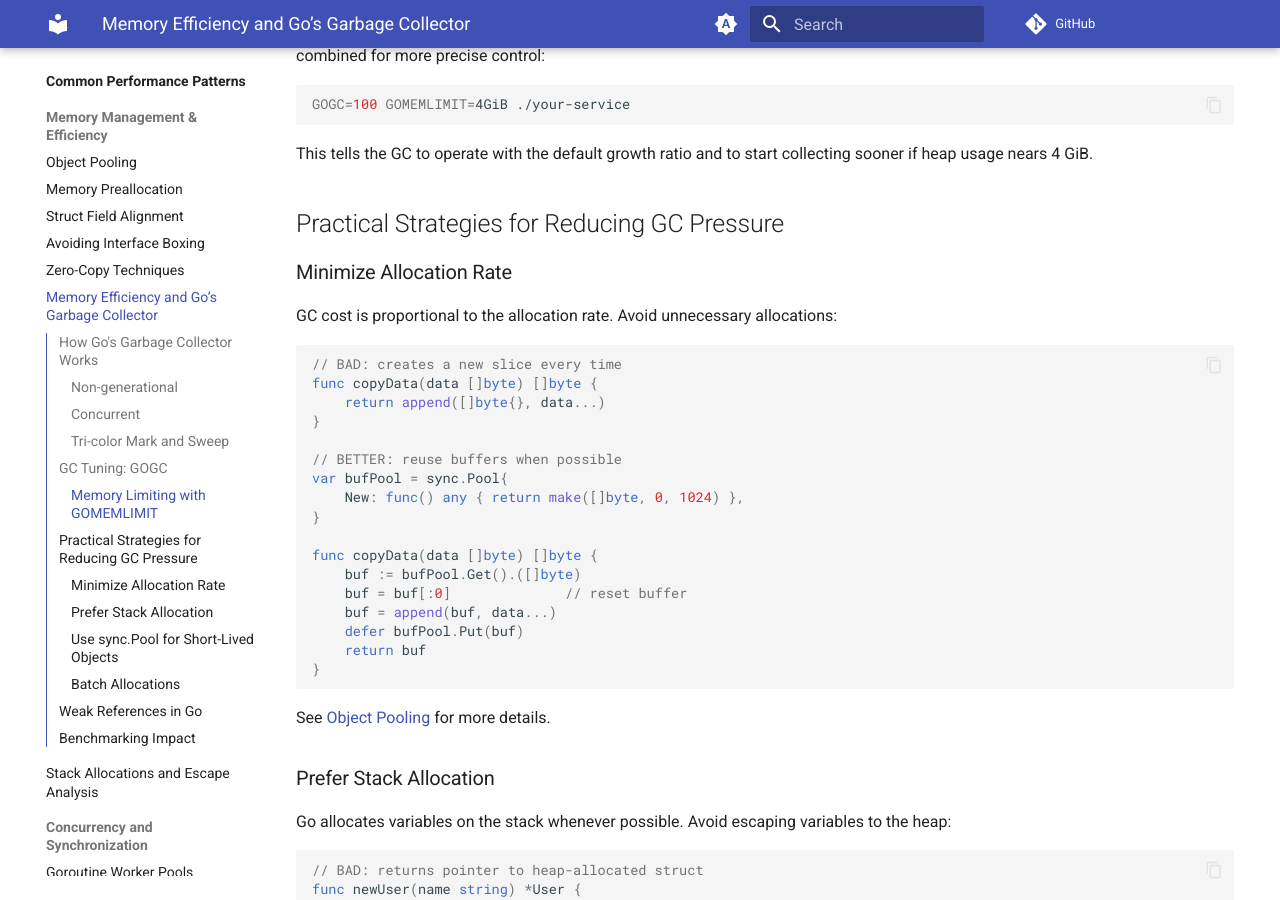
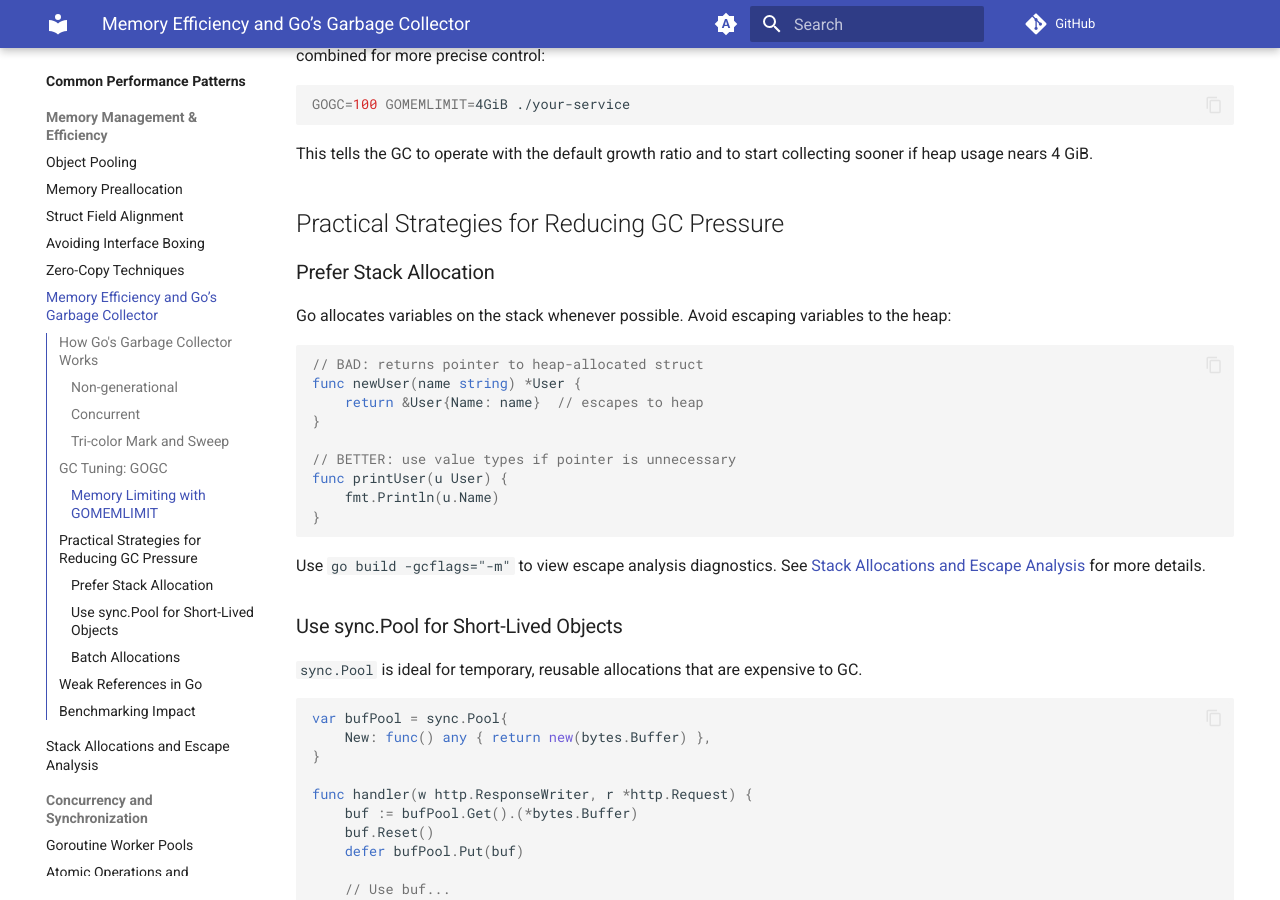
Before and after one commit to maxkulish/go-optimization-guide, an MkDocs documentation site: the page built from docs/01-common-patterns/gc.md, in a window 1280 px wide and 900 px high, scrolled down 3137 px. Built offline with MkDocs 1.6.1 and Material for MkDocs 9.7.7, drawn with Linux system fonts in a browser that asks for light colours; comment, search, counter and statistics services are not loaded.

Commit message:
removing confusing advice from GC part

````diff
--- a/docs/01-common-patterns/gc.md
+++ b/docs/01-common-patterns/gc.md
@@ -100,32 +100,6 @@ GOGC=100 GOMEMLIMIT=4GiB ./your-service
 This tells the GC to operate with the default growth ratio and to start collecting sooner if heap usage nears 4 GiB.
 
 ## Practical Strategies for Reducing GC Pressure
-
-### Minimize Allocation Rate
-
-GC cost is proportional to the allocation rate. Avoid unnecessary allocations:
-
-```go
-// BAD: creates a new slice every time
-func copyData(data []byte) []byte {
-    return append([]byte{}, data...)
-}
-
-// BETTER: reuse buffers when possible
-var bufPool = sync.Pool{
-    New: func() any { return make([]byte, 0, 1024) },
-}
-
-func copyData(data []byte) []byte {
-    buf := bufPool.Get().([]byte)
-    buf = buf[:0]              // reset buffer
-    buf = append(buf, data...)
-    defer bufPool.Put(buf)
-    return buf
-}
-```
-
-See [Object Pooling](./object-pooling.md) for more details.
 
 ### Prefer Stack Allocation
 
````
